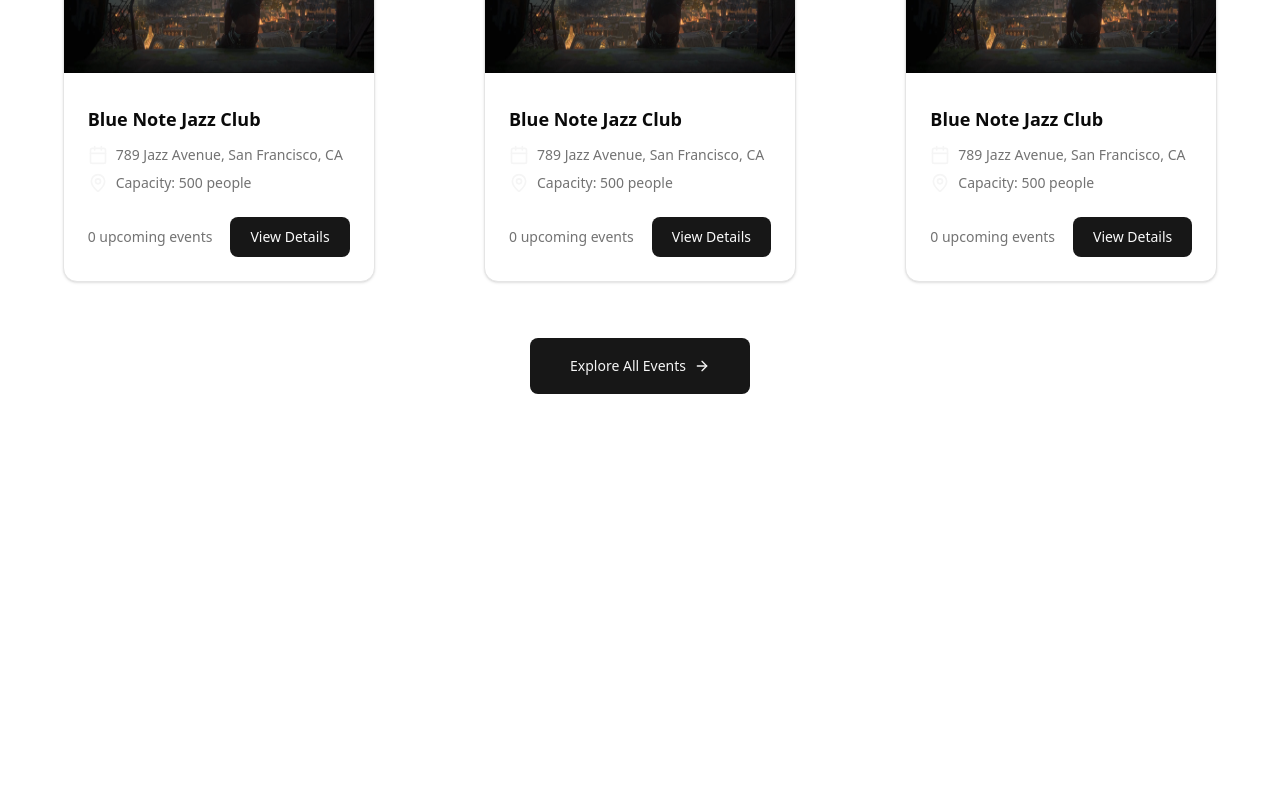
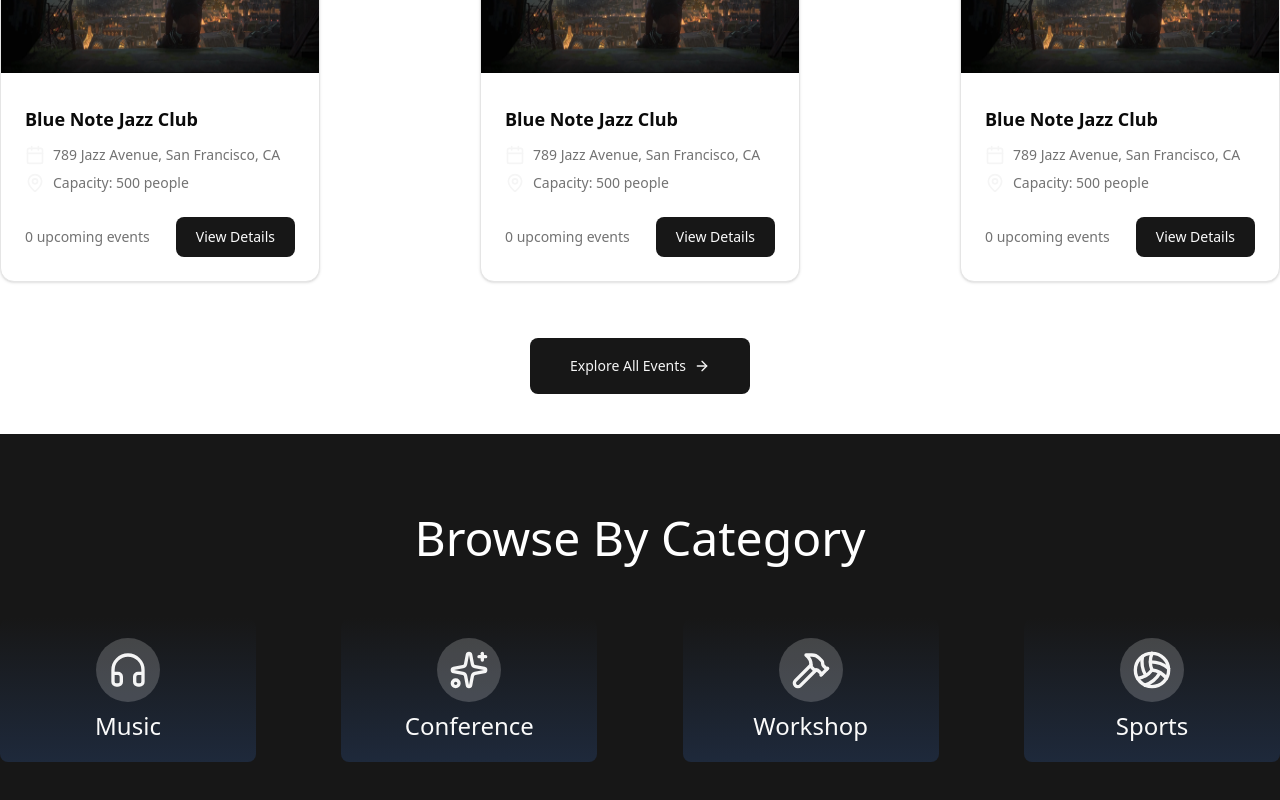
Before and after one commit to Mohamed-Tarek-Mo/Eventaty, a Next.js app: page / in a window 1280 px wide. Shown: the part 264-1064 px from the top of the page. Before the commit the page ends 800 px from the top, so only its background shows below. Built offline with nearby package versions, Linux system fonts and the light colour scheme.

Commit message:
Browse by category done

```diff
--- a/app/page.tsx
+++ b/app/page.tsx
@@ -1,5 +1,11 @@
+import BrowseByCategory from "@/components/sections/BrowseByCategory";
 import UpComingEvents from "@/components/sections/UpComingEvents";
 
 export default function Home() {
-  return <UpComingEvents />;
+  return (
+    <div>
+      <UpComingEvents />
+      <BrowseByCategory />
+    </div>
+  );
 }
--- a/components/CardComponent.tsx
+++ b/components/CardComponent.tsx
@@ -67,7 +67,7 @@ export default function CardComponent({
           <p className="text-sm text-muted-foreground">0 upcoming events</p>
         )}
         <div>
-          <Button className="p-5 group-hover:bg-secondary group-hover:text-white">
+          <Button className="p-5 group-hover:bg-secondary hover:bg-secondary group-hover:text-white cursor-pointer">
             View Details
           </Button>
         </div>
--- /dev/null
+++ b/components/CategoryButton.tsx
@@ -0,0 +1,21 @@
+import { Button } from "@/components/ui/button";
+import { Hammer, Headphones, Sparkles, Volleyball } from "lucide-react";
+
+export default function CategoryButton({
+  title,
+  icon,
+}: {
+  title: string;
+  icon: React.ReactNode;
+}) {
+  return (
+    <div className="w-1/5 group">
+      <Button className="w-full flex flex-col justify-center items-center py-18 bg-linear-to-t from-[#1E293B] to-primary cursor-pointer  hover:bg-secondary hover:bg-none hover:text-primary">
+        <div className="bg-secondary/20 group-hover:bg-primary/20 text-secondary group-hover:text-primary p-3 rounded-full">
+          {icon}
+        </div>
+        <p className="text-2xl font-thin">{title}</p>
+      </Button>
+    </div>
+  );
+}
--- /dev/null
+++ b/components/sections/BrowseByCategory.tsx
@@ -0,0 +1,33 @@
+import { Button } from "@/components/ui/button";
+import { Hammer, Headphones, Sparkles, Volleyball } from "lucide-react";
+import CategoryButton from "../CategoryButton";
+
+export default function BrowseByCategory() {
+  return (
+    <section className="bg-primary container-fluid">
+      <div className="container mx-auto py-10">
+        <div className="text-center text-5xl my-10 text-white ">
+          Browse By Category
+        </div>
+        <div className="flex py-4 gap-4 flex-wrap justify-between">
+          <CategoryButton
+            title="Music"
+            icon={<Headphones className="rounded-circle !w-10 !h-10" />}
+          />
+          <CategoryButton
+            title="Conference"
+            icon={<Sparkles className="rounded-circle !w-10 !h-10" />}
+          />
+          <CategoryButton
+            title="Workshop"
+            icon={<Hammer className="rounded-circle !w-10 !h-10" />}
+          />
+          <CategoryButton
+            title="Sports"
+            icon={<Volleyball className="rounded-circle !w-10 !h-10" />}
+          />
+        </div>
+      </div>
+    </section>
+  );
+}
--- a/components/sections/UpComingEvents.tsx
+++ b/components/sections/UpComingEvents.tsx
@@ -4,9 +4,9 @@ import { ArrowRight } from "lucide-react";
 
 export default function UpComingEvents() {
   return (
-    <section>
+    <section className="container mx-auto">
       <div className="text-center text-5xl my-10">Up Coming Events</div>
-      <div className="flex p-4 gap-4 flex-wrap justify-around">
+      <div className="flex py-4 gap-4 flex-wrap justify-between">
         <div className="w-1/4">
           <CardComponent isEvent={true} />
         </div>
@@ -18,7 +18,7 @@ export default function UpComingEvents() {
         </div>
       </div>
 
-      <Button className="mx-auto my-10 py-7 flex">
+      <Button className="mx-auto my-10 py-7 flex cursor-pointer">
         <p className="flex items-center gap-2 p-6 text-secondary">
           Explore All Events <ArrowRight />
         </p>
```
